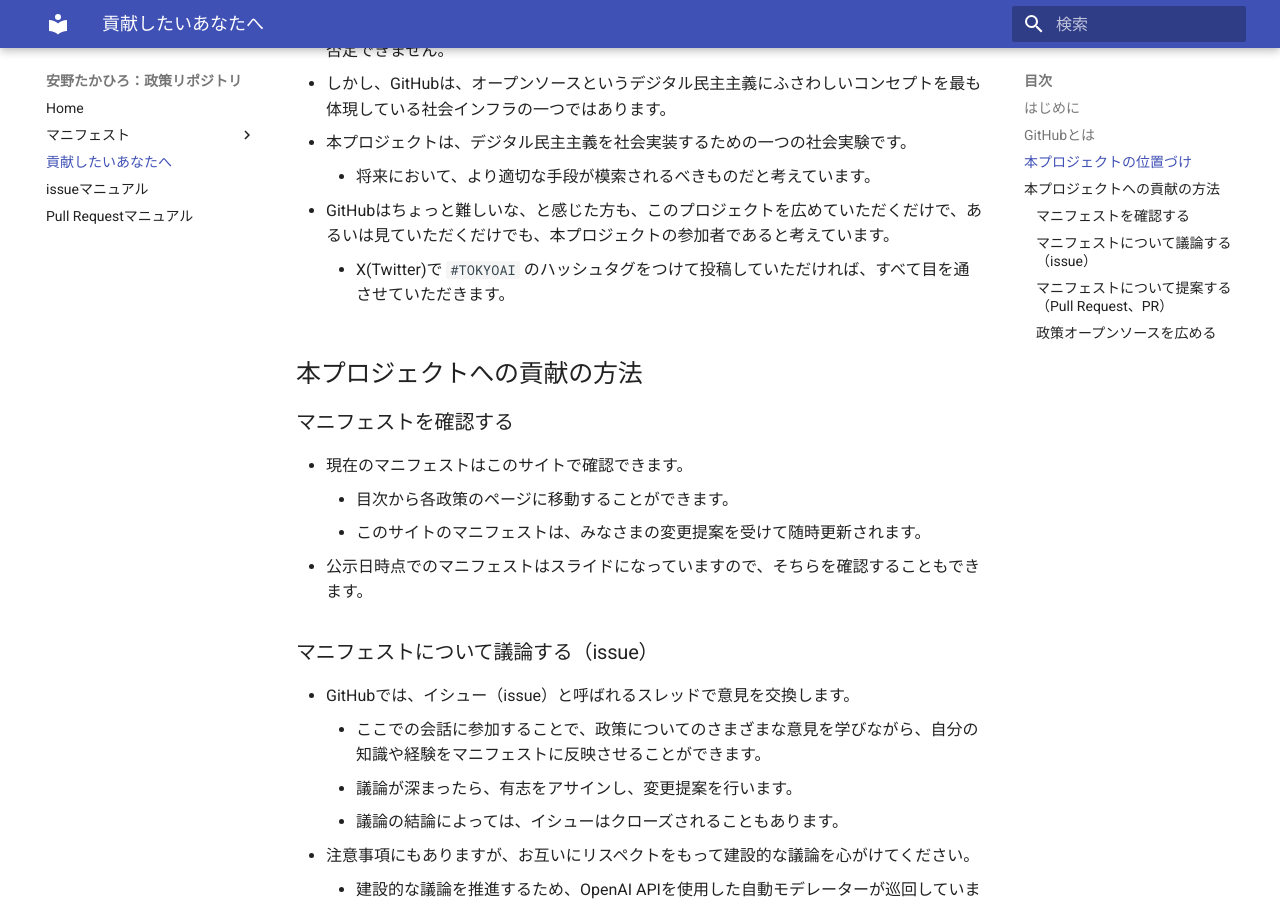
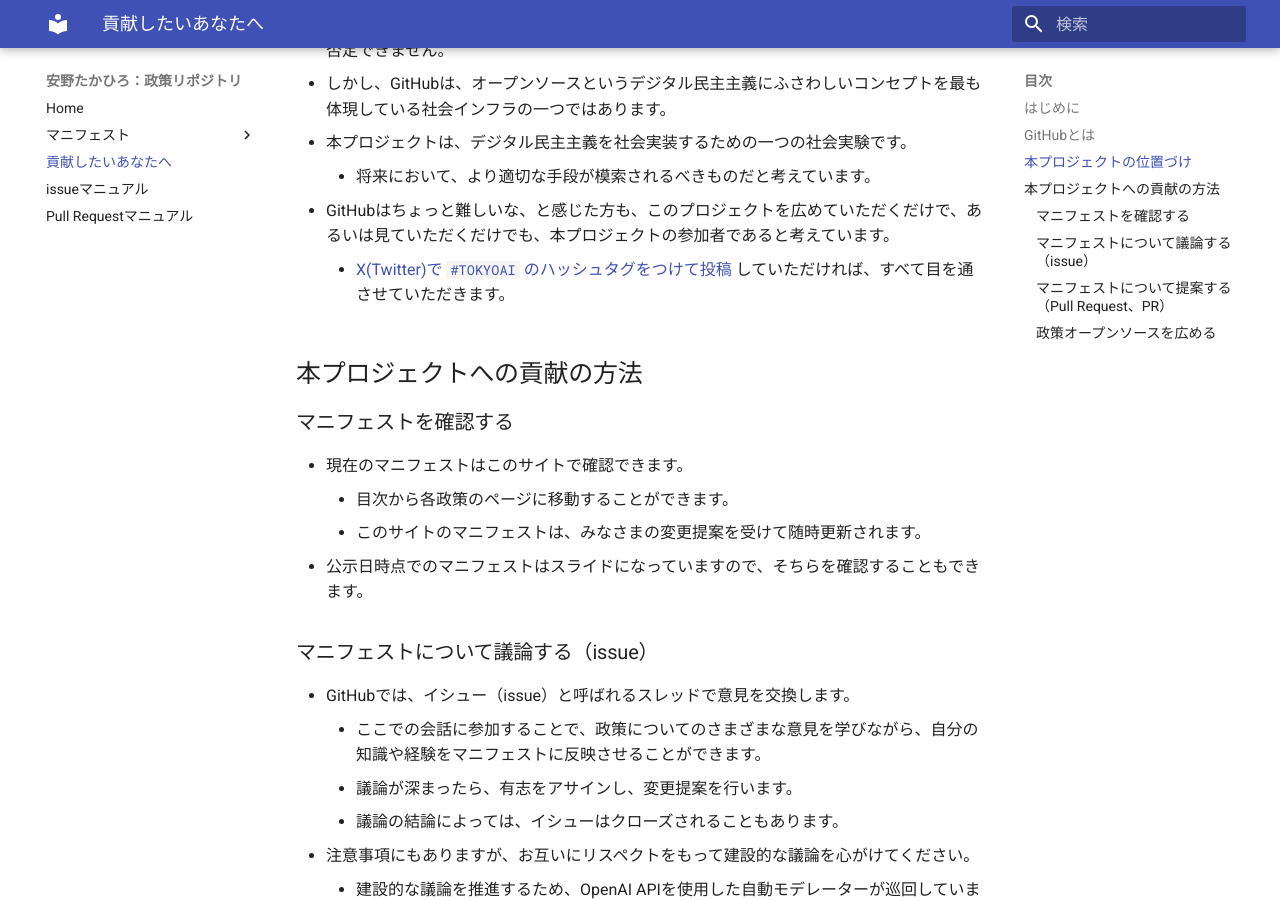
Before and after one commit to takahiroanno2024/election2024, an MkDocs documentation site: the page built from docs/contribution.md, in a window 1280 px wide and 900 px high, scrolled down 1050 px. Built offline with MkDocs 1.6.1 and Material for MkDocs 9.7.7, drawn with Linux system fonts in a browser that asks for light colours; part of the change alters nothing that is shown.

```diff
--- a/docs/contribution.md
+++ b/docs/contribution.md
@@ -29,7 +29,7 @@ GitHubとは、ソフトウェアエンジニア・ITエンジニアがみんな
 - 本プロジェクトは、デジタル民主主義を社会実装するための一つの社会実験です。
     - 将来において、より適切な手段が模索されるべきものだと考えています。
 - GitHubはちょっと難しいな、と感じた方も、このプロジェクトを広めていただくだけで、あるいは見ていただくだけでも、本プロジェクトの参加者であると考えています。
-    - X(Twitter)で `#TOKYOAI` のハッシュタグをつけて投稿していただければ、すべて目を通させていただきます。
+    - [X(Twitter)で `#TOKYOAI` のハッシュタグをつけて投稿](https://twitter.com/intent/tweet?url=https%3A%2F%2Fmanifest.takahiroanno.com%2F&text=%23TOKYOAI%20%23%E5%AE%89%E9%87%8E%E3%81%9F%E3%81%8B%E3%81%B2%E3%82%8D) していただければ、すべて目を通させていただきます。
 
 ## 本プロジェクトへの貢献の方法
 
```
